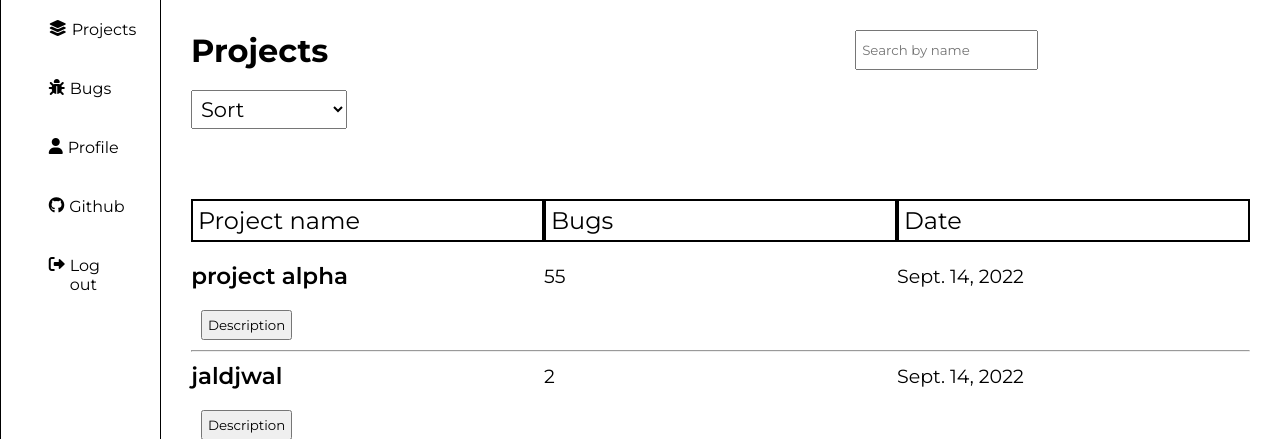
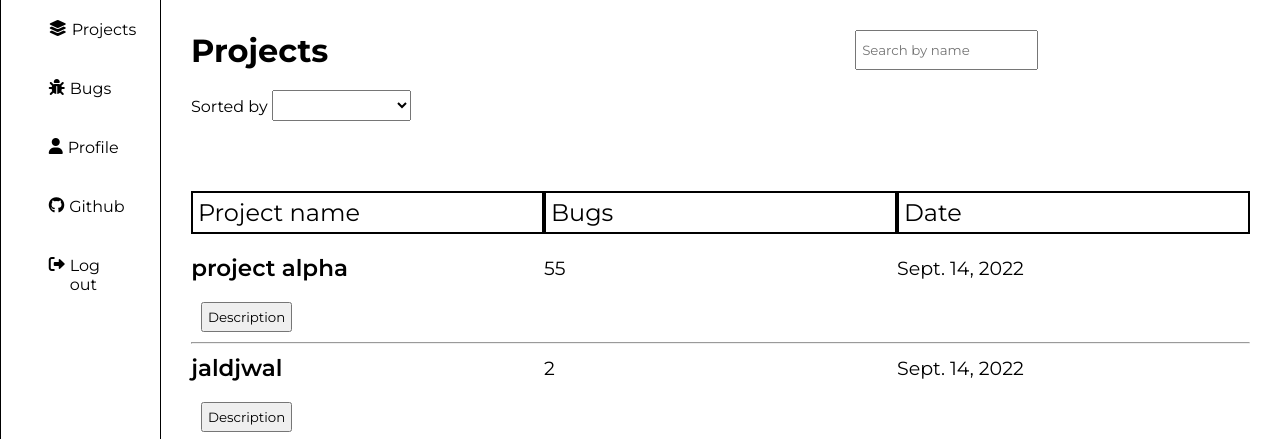
Before and after one commit to stableAhmad/django-bug-tracking-software, a Django app: page /home in a window 1280 px wide. Shown: the top 439 px of the page. Run offline with Django 4.2, Linux system fonts and the light colour scheme; data comes from the database, SQL or seed files in the repository; both versions use the stored data as it was after the commit; some web fonts are replaced.

Commit message:
home page , by Ahmad

```diff
--- a/bug_tracking_system/bug_tracking_system/urls.py
+++ b/bug_tracking_system/bug_tracking_system/urls.py
@@ -20,7 +20,7 @@ from project.views import home
 
 urlpatterns = [
     path('admin/', admin.site.urls),
-    path('home',home),
+    path('home',home , name="home"),
     path('',sign_in),
     path('signup',signed_up),
 
--- a/bug_tracking_system/project/views.py
+++ b/bug_tracking_system/project/views.py
@@ -4,6 +4,12 @@ from .models import project
 def home(request):
 
 	projects = project.objects.all();
+	if(request.method == 'GET'):
+		pass
+
+
+
+
 	context = {"projects":projects , "test":[]}
 
 
--- a/bug_tracking_system/static/home.css
+++ b/bug_tracking_system/static/home.css
@@ -31,8 +31,8 @@
 #sort_select
 {
 	margin-top: 20px;
-	padding: 5px;
-	font-size: 21px;
+	padding: 2px;
+	font-size: 19px;
 }
 .project_table
 {
--- a/bug_tracking_system/templates/home.html
+++ b/bug_tracking_system/templates/home.html
@@ -15,12 +15,16 @@
 			<div><input id="projects_search_bar" type="text" name="seach_name" placeholder="Search by name"></div>
 		</div>
 
-		<select id="sort_select">
-			<option>Sort</option>
-			<option >Name</option>
-			<option>Date added</option>
-			<option>Bugs</option>
-		</select>
+		<div>
+			<label for="sort">Sorted by<label>
+			<select name="sort" id="sort_select">
+			<option value="default"></option>
+			<option value="alpha">Name</option>
+			<option value="date">Date added</option>
+			<option value="bugs_number">Bugs</option>
+			</select>
+		</div>
+
 
 	</div>
 	<div id="header">
@@ -47,5 +51,28 @@
 		 <div>no results found</div>
 		{% endif %}
 	</div>
-	<script src="{% static 'home-js.js' %}"></script>
+	<script src="{% static 'jquery.js' %}"></script>
+	<script src="{% static 'home-js.js' %}">
+
+
+	</script>
+	<script>
+
+		let select =$("#sort_select")
+		select.change(function ()
+			{
+
+				$.ajax(
+				{
+					url: "{% url 'home' %}",
+					type:'GET',
+					dataType:"json",
+					headers: {"test": "123"},
+					success:function(data)
+					{
+					console.log(data)
+					}
+				})
+			})
+	</script>
 {% endblock %}
```
Also changed, not shown: bug_tracking_system/db.sqlite3, bug_tracking_system/static/home-js.js (line endings or trailing spaces), bug_tracking_system/static/jquery.js (renamed from bug_tracking_system/static/jquery-3.6.1.min.js).
